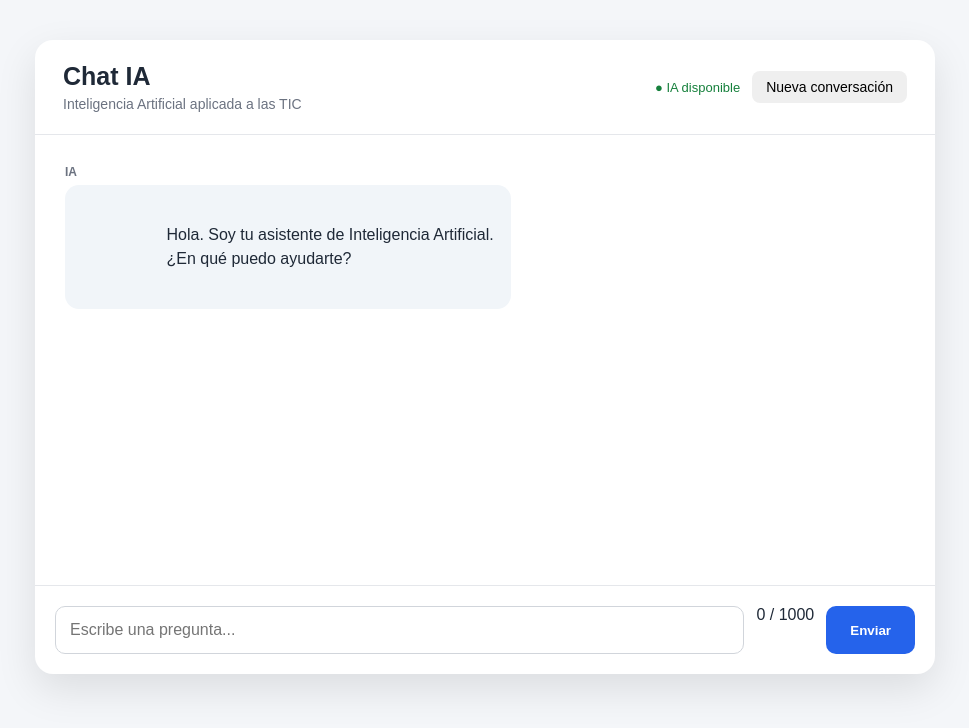
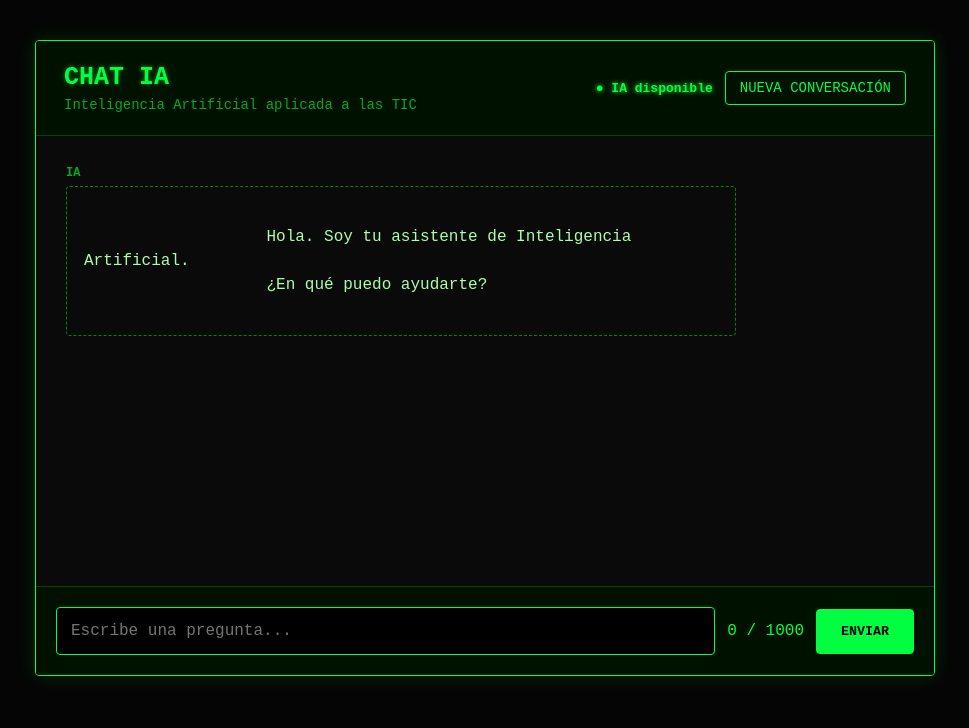
Before and after one commit to Denisecl1/1.2-aplicaciones-web-ia, a plain HTML site: page index.html in a window 1280 px wide. Shown: the whole page, without its empty margins (155-1124 px from the left). Drawn offline with Linux system fonts and the light colour scheme.

Commit message:
Personalice el front-end de mi chat

```diff
--- a/assets/css/styles.css
+++ b/assets/css/styles.css
@@ -4,18 +4,19 @@
 
 body {
     margin: 0;
-   font-family: Arial, Helvetica, sans-serif;
-   background: #f4f6f9;
-   color: #1f2937;
+    font-family: 'Courier New', Courier, monospace; /* Fuente estilo consola */
+    background: #050505; /* Fondo casi negro */
+    color: #00ff41; /* Verde terminal */
 }
 
 .app {
     width: min(900px, 94%);
     margin: 40px auto;
-   background: #ffffff;
-   border-radius: 18px;
+    background: #0a0a0a;
+    border-radius: 4px;
     overflow: hidden;
-   box-shadow: 0 15px 40px rgba(0, 0, 0, 0.10);
+    border: 1px solid #00ff41;
+    box-shadow: 0 0 20px rgba(0, 255, 65, 0.15); /* Brillo sutil */
 }
 
 .header {
@@ -23,23 +24,53 @@ body {
     justify-content: space-between;
     align-items: center;
     padding: 22px 28px;
-   border-bottom: 1px solid #e5e7eb;
+    border-bottom: 1px solid #004411;
+    background: #001100;
 }
 
 .header h1 {
     margin: 0;
     font-size: 25px;
+    text-transform: uppercase;
+    text-shadow: 0 0 5px rgba(0, 255, 65, 0.5);
 }
 
 .header p {
     margin: 5px 0 0;
-   color: #6b7280;
+    color: #00aa22;
     font-size: 14px;
 }
 
 .status {
     font-size: 13px;
-   color: #16803c;
+    color: #00ff41;
+    font-weight: bold;
+    text-shadow: 0 0 5px #00ff41;
+}
+
+.header-actions {
+    display: flex;
+    align-items: center;
+    gap: 12px;
+}
+
+#newChatButton {
+    padding: 8px 14px;
+    border: 1px solid #00ff41;
+    background: transparent;
+    color: #00ff41;
+    border-radius: 4px;
+    cursor: pointer;
+    font-size: 14px;
+    font-family: inherit;
+    text-transform: uppercase;
+    transition: all 0.2s;
+}
+
+#newChatButton:hover {
+    background: #00ff41;
+    color: #000;
+    box-shadow: 0 0 10px #00ff41;
 }
 
 .messages {
@@ -57,14 +88,15 @@ body {
     margin-bottom: 6px;
     font-size: 12px;
     font-weight: bold;
-   color: #6b7280;
+    color: #00aa22;
+    text-transform: uppercase;
 }
 
 .message-content {
     display: inline-block;
     max-width: 80%;
     padding: 14px 17px;
-   border-radius: 14px;
+    border-radius: 4px;
     line-height: 1.5;
     white-space: pre-wrap;
 }
@@ -74,47 +106,77 @@ body {
 }
 
 .message.user .message-content {
-   background: #2563eb;
-   color: white;
+    background: #002200;
+    color: #00ff41;
+    border: 1px solid #00ff41;
 }
 
 .message.assistant .message-content {
-   background: #f1f5f9;
+    background: #0a0a0a;
+    color: #aaffaa;
+    border: 1px dashed #008800;
 }
 
 .message.loading .message-content {
-   color: #6b7280;
+    color: #00ff41;
     font-style: italic;
+    animation: blink 1s infinite;
+}
+
+@keyframes blink {
+    50% { opacity: 0.5; }
 }
 
 .chat-form {
     display: flex;
     gap: 12px;
     padding: 20px;
-   border-top: 1px solid #e5e7eb;
+    border-top: 1px solid #004411;
+    background: #001100;
+    align-items: center; /* Esta línea centra todo verticalmente */
 }
 
 .chat-form input {
     flex: 1;
     padding: 14px;
-   border: 1px solid #d1d5db;
-   border-radius: 10px;
+    border: 1px solid #00ff41;
+    border-radius: 4px;
     font-size: 16px;
+    background: #000000;
+    color: #00ff41;
+    font-family: inherit;
+}
+
+.chat-form input:focus {
+    outline: none;
+    box-shadow: 0 0 8px rgba(0, 255, 65, 0.4);
 }
 
 .chat-form button {
-   border: none;
-   border-radius: 10px;
-   padding: 0 24px;
-   background: #2563eb;
-   color: white;
+    border: 1px solid #00ff41;
+    border-radius: 4px;
+    padding: 14px 24px; /* <-- ¡Aquí está la magia! Igualamos el 14px del input */
+    background: #00ff41;
+    color: #000;
+    font-family: inherit;
     font-weight: bold;
+    text-transform: uppercase;
     cursor: pointer;
+    transition: all 0.2s;
+}
+
+.chat-form button:hover:not(:disabled) {
+    background: #000;
+    color: #00ff41;
+    box-shadow: 0 0 10px #00ff41;
 }
 
 .chat-form button:disabled {
-   opacity: .6;
+    opacity: 0.4;
     cursor: not-allowed;
+    background: #003300;
+    color: #00aa22;
+    border-color: #004411;
 }
 
 @media (max-width: 600px) {
@@ -122,31 +184,15 @@ body {
         width: 100%;
         margin: 0;
         border-radius: 0;
+        border: none;
     }
-
     .status {
         display: none;
     }
-
     .messages {
         padding: 20px;
     }
-
     .message-content {
         max-width: 90%;
     }
 }
-
-.header-actions {
-    display: flex;
-    align-items: center;
-    gap: 12px;
-}
-
-#newChatButton {
-    padding: 8px 14px;
-    border: none;
-    border-radius: 8px;
-    cursor: pointer;
-    font-size: 14px;
-}
--- a/index.html
+++ b/index.html
@@ -3,7 +3,10 @@
 <head>
    <meta charset="UTF-8">
    <meta name="viewport" content="width=device-width, initial-scale=1.0">
-   <title>Chat IA</title>
+   <!-- Agregamos la fuente de terminal -->
+    <link href="https://fonts.googleapis.com/css2?family=Share+Tech+Mono&display=swap" rel="stylesheet">
+   <title>Terminal SEC-IA | Ciberseguridad</title>
+   <link rel="icon" type="image/png" href="assets/icono.png">
    <link rel="stylesheet" href="assets/css/styles.css">
 </head>
 <body>
```
Also changed, not shown: assets/icono.png (added). Lines whose indentation alone changed are shown as unchanged.
